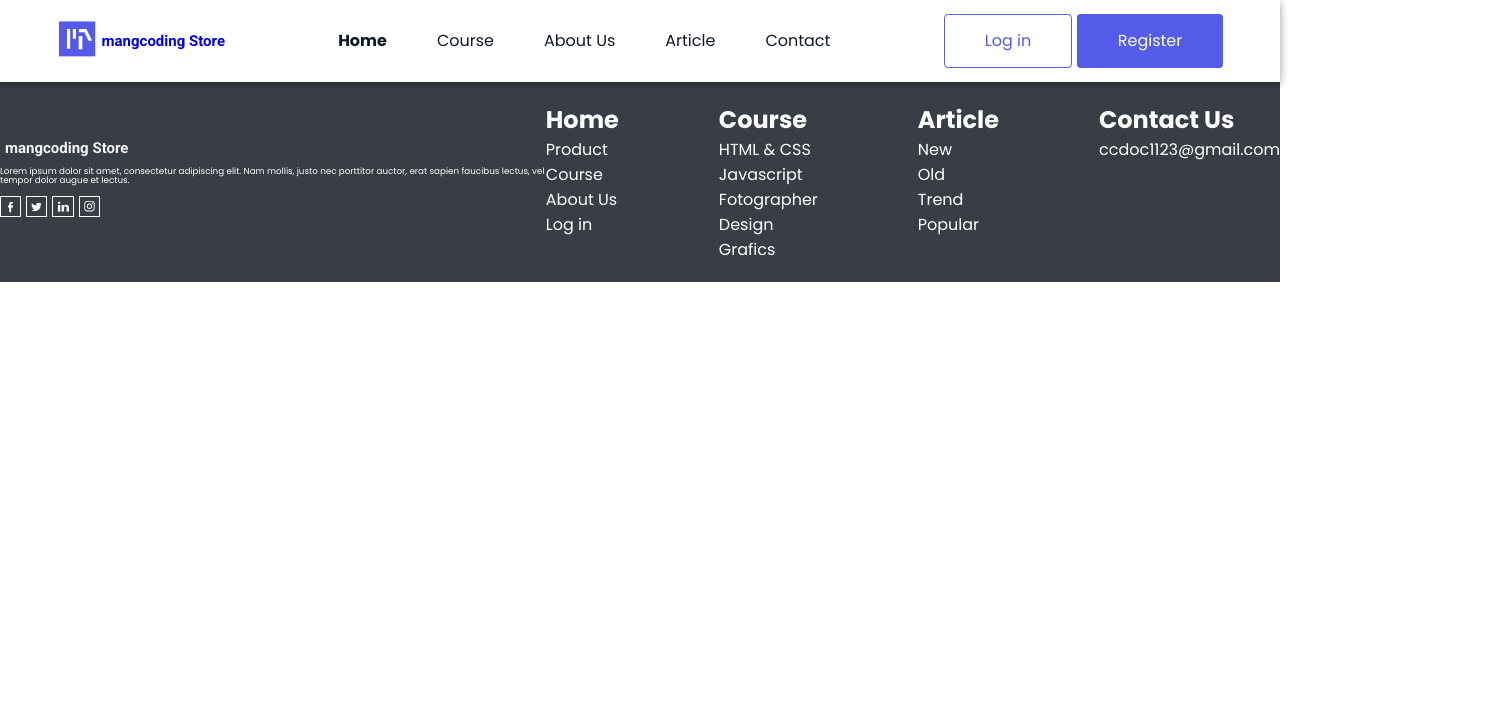
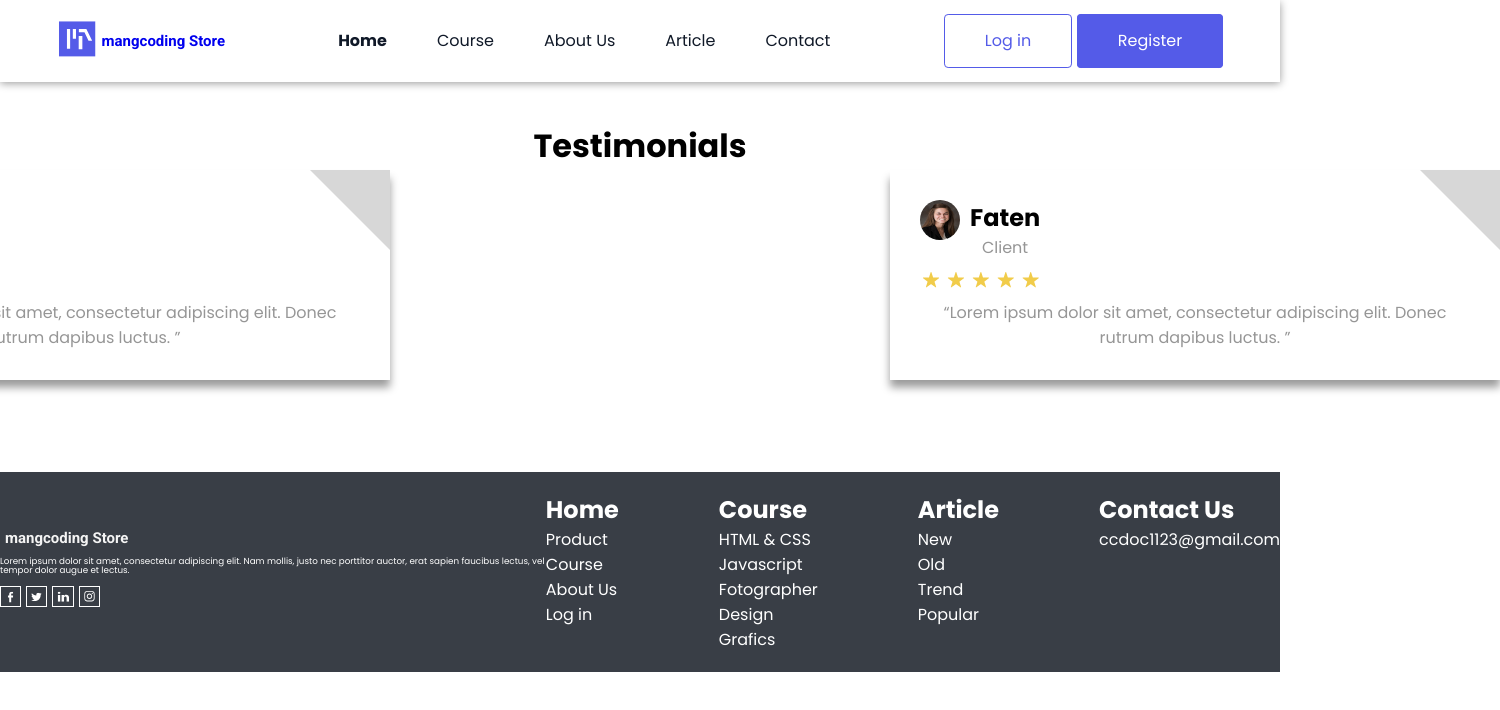
Before and after one commit to GET7997/CssProjectFinal, a plain HTML site: page index.html in a window 1280 px wide. Shown: the top 710 px of the page, 1500 px wide, since content can reach past the window. Drawn offline with Linux system fonts and the light colour scheme.

Commit message:
ThirdCommit

```diff
--- a/CssFile/style.css
+++ b/CssFile/style.css
@@ -22,36 +22,35 @@ header {
 .container {
   width: calc(100%-122px);
   margin: auto;
-
 }
-.row{
+.row {
   display: flex;
-  justify-content:space-between;
+  justify-content: space-between;
   align-items: center;
   gap: 40px;
 }
-.FRow{
+.FRow {
   display: flex;
   justify-content: space-around;
   align-items: center;
-
+}
+.RRow {
+  display: flex;
+  align-content: center;
+  justify-content: center;
+  gap: 500px;
 }
 
-
-.logo{
+.logo {
   display: flex;
   gap: 5px;
   align-items: center;
   flex-wrap: wrap;
-
-
 }
-.logo a img{
-
+.logo a img {
   width: 40px;
 
   flex-shrink: 0;
-
 }
 .logo a {
   font-size: 15px;
@@ -60,7 +59,7 @@ flex-shrink: 0;
   font-weight: 700;
 }
 .NavList ul {
-    color:#101928;
+  color: #101928;
   display: flex;
   flex-wrap: wrap;
   gap: 50px;
@@ -68,67 +67,108 @@ flex-shrink: 0;
 #NavHome {
   font-weight: bold;
 }
-.auth a{
+.auth a {
   padding: 14.354px 40.181px;
   border-radius: 4.119px;
-    border: 0.412px solid #545BE8;
+  border: 0.412px solid #545be8;
 }
-#LogIn{
+#LogIn {
   color: var(--MainColor);
-
 }
-#Register{
+#Register {
   color: #fff;
   background-color: var(--MainColor);
 }
-@media (max-width:995px){
-
-    .NavList{
+@media (max-width: 995px) {
+  .NavList {
     display: none;
   }
-
 }
 /* Header end */
+/* main */
+.testimonials {
+  margin-top: 40px;
+  color: black;
+  text-align: center;
+  height: 350px;
+}
+.testimonial {
+  width: (100%-500px)/2;
+  box-shadow: 0px 8.237px 8.237px 0px rgba(0, 0, 0, 0.4);
+  padding: 30px;
+  position: relative;
+}
+.testimonial:after {
+  content: " ";
+  border-top: 40px solid #00000028;
+  border-right: 40px solid #00000028;
+  border-left: 40px solid transparent;
+  border-bottom: 40px solid transparent;
+  position: absolute;
+  top: 0;
+  right: 0;
+}
+.person-testimonial img {
+  width: 40px;
+  height: 40px;
+  border-radius: 20px;
+}
+.person-name {
+  display: flex;
+  gap: 10px;
+}
+.name h2 {
+  color: #000;
+}
+.name span {
+  color: #969696;
+}
+blockquote {
+  color: #969696;
+  width: 550px;
+}
+
+.star-testimonial img {
+  display: flex;
+  width: 120.603px;
+  height: 40px;
+}
 
 /* Footer Start */
-.footer{
-  background-color: #393E46;
+.footer {
+  background-color: #393e46;
   color: #fff;
   height: 200.744px;
   padding: 20px 0;
 }
-.footer .FooterEnd ,.footer .FooterStart{
-  width: calc(100%-40px/2);
+.footer .FooterEnd,
+.footer .FooterStart {
+  width: calc(100%-40px / 2);
 }
 
-.FooterStart{
-
+.FooterStart {
   display: flex;
   flex-direction: column;
   gap: 10px;
-
 }
 
-footer .FooterEnd .row{
+footer .FooterEnd .row {
   gap: 100px;
   align-items: flex-start;
-
-
 }
 #logoInFoteer {
   width: 30px;
 }
 #FooterLogo a {
-  color:#F4F4F4;
+  color: #f4f4f4;
 }
 
-.Icons-Fotter{
+.Icons-Fotter {
   display: flex;
   gap: 5px;
 }
 
-
-.Footer-p p{
+.Footer-p p {
   font-family: var(--MainFont);
   font-size: 8.766px;
   font-style: normal;
@@ -136,16 +176,16 @@ font-weight: 400;
   line-height: 9.885px;
 }
 
-.icon{
+.icon {
   width: 13.18px;
   height: 13.18px;
   flex-shrink: 0;
-  border: 0.412px solid #FFF;
+  border: 0.412px solid #fff;
   padding: 3px;
   box-sizing: content-box;
 }
 
-.footer-item a{
-  color: #FFF;
+.footer-item a {
+  color: #fff;
 }
 /* 14:00 */
--- a/index.html
+++ b/index.html
@@ -8,7 +8,7 @@
   </head>
   <body>
     <header>
-      <div class="container" >
+      <div class="container">
         <div class="FRow">
           <div class="logo">
             <a href="#"><img src="IMAGES/Logo.svg" alt="" /></a>
@@ -30,12 +30,61 @@
         </div>
       </div>
     </header>
+    <main>
+      <div class="testimonials">
+        <h1>Testimonials</h1>
+        <div class="container">
+          <div class="RRow">
+            <div class="testimonial">
+              <div class="person-name">
+                <div class="person-testimonial">
+                  <img src="IMAGES/person.jpg" alt="" />
+                </div>
+                <div class="name">
+                  <h2>Faten</h2>
+                  <span>Client</span>
+                </div>
+              </div>
+              <div class="star-testimonial">
+                <img src="IMAGES/Icons/RateStar.svg" alt="" />
+              </div>
+              <blockquote>
+                <q>Lorem ipsum dolor sit amet, consectetur adipiscing elit.
+                  Donec rutrum dapibus luctus.
+                </q>
+              </blockquote>
+            </div>
+            <div class="testimonial">
+              <div class="person-name">
+                <div class="person-testimonial">
+                  <img src="IMAGES/person.jpg" alt="" />
+                </div>
+                <div class="name">
+                  <h2>Faten</h2>
+                  <span>Client</span>
+                </div>
+              </div>
+              <div class="star-testimonial">
+                <img src="IMAGES/Icons/RateStar.svg" alt="" />
+              </div>
+              <blockquote>
+                <q>Lorem ipsum dolor sit amet, consectetur adipiscing elit.
+                  Donec rutrum dapibus luctus.
+                </q>
+              </blockquote>
+            </div>
+          </div>
+        </div>
+      </div>
+    </main>
     <footer class="footer">
-      <div class="container" >
+      <div class="container">
         <div class="FRow">
           <div class="FooterStart">
             <div class="logo" id="FooterLogo">
-            <a href="#"><img id="logoInFoteer" src="IMAGES/Logof.svg" alt="" /></a>
+              <a href="#"
+                ><img id="logoInFoteer" src="IMAGES/Logof.svg" alt=""
+              /></a>
               <a href="#">mangcoding Store</a>
             </div>
             <div class="Footer-p">
```
Also changed, not shown: IMAGES/Icons/RateStar.svg (added), IMAGES/person.jpg (added). Lines whose indentation alone changed are shown as unchanged.
